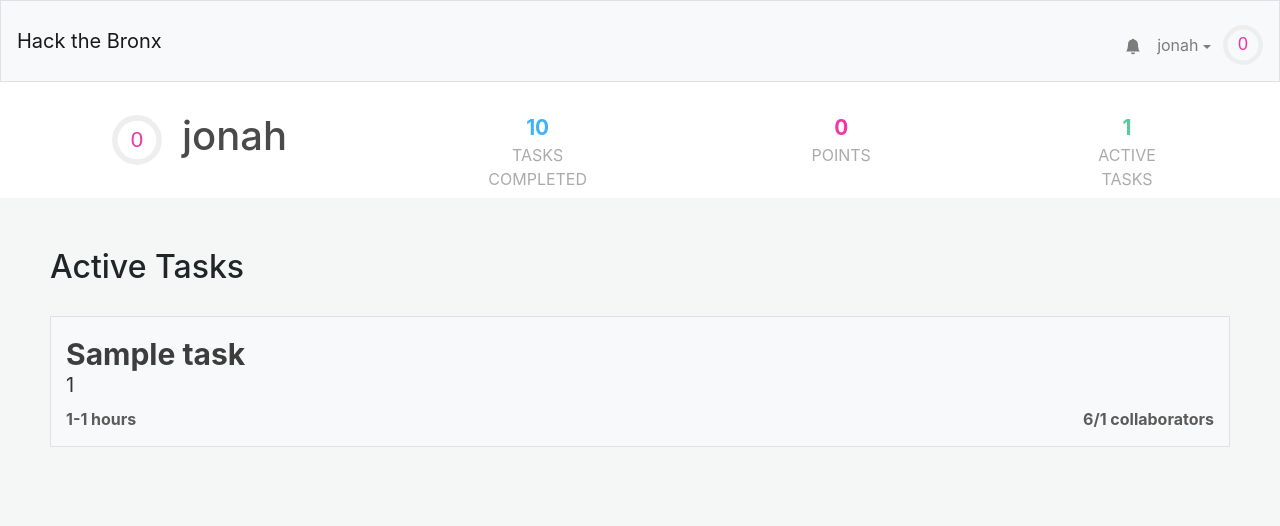
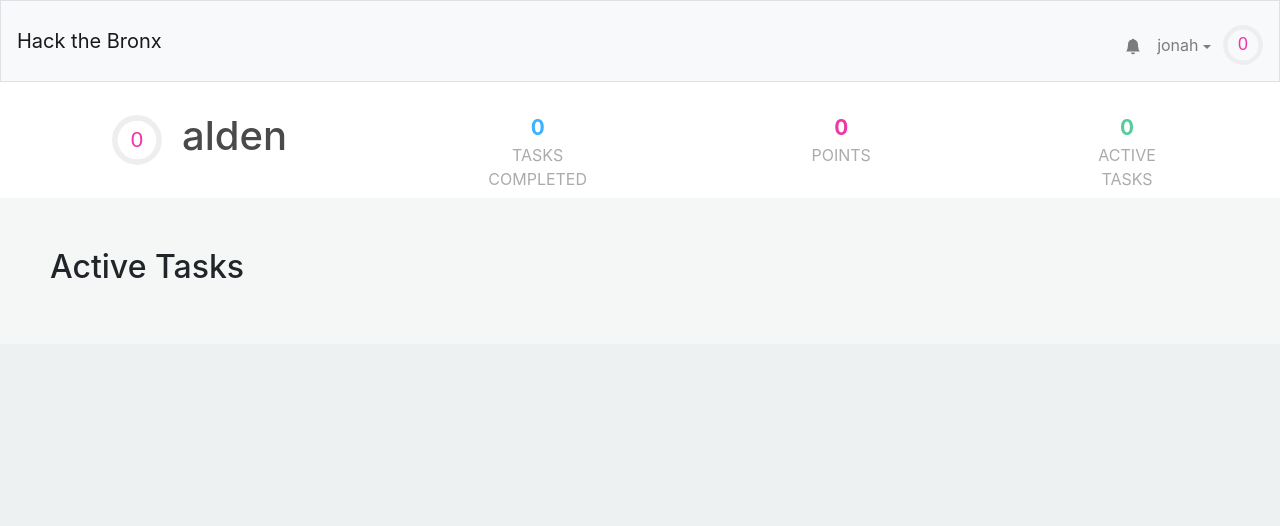
Before and after one commit to dragondoodler222/Opus, a Flask app: a page that uses templates/profile.html in a window 1280 px wide. Shown: the top 526 px of the page. Run offline with Flask 2, Linux system fonts and the light colour scheme; a user stored in the database is signed in; tables that the repository leaves empty hold one stand-in row (values such as "Sample post"); some libraries are stand-ins or nearby versions.

Commit message:
profile fixed

```diff
--- a/application.py
+++ b/application.py
@@ -7,7 +7,7 @@ from tempfile import mkdtemp
 from werkzeug.exceptions import default_exceptions, HTTPException, InternalServerError
 from werkzeug.security import check_password_hash, generate_password_hash
 
-from helpers import login_required, getuser
+from helpers import login_required, getuser, get_user_from_name
 
 # Configure application
 app = Flask(__name__)
@@ -45,18 +45,23 @@ def index():
 @app.route("/profile/<username>")
 @login_required
 def profile(username):
-    user=getuser(session, db)
-    tasks = db.execute("SELECT * FROM tasks WHERE creator = :id", id=session["user_id"])
+    user = getuser(session, db)
+    if user["username"] != username:
+        other_user = get_user_from_name(username, db)
+    else:
+        other_user = user
+    tasks = db.execute("SELECT * FROM tasks WHERE creator = :id", id=other_user["id"])
 
-    return render_template("profile.html",user=user,active_tasks=tasks,task_count=len(tasks), len=len)
 
-app.route("/notifications")
+    return render_template("profile.html",other_user=other_user,user=user,active_tasks=tasks,task_count=len(tasks), len=len)
+
+@app.route("/notifications")
 @login_required
 def notifications():
     user=getuser(session, db)
     tasks = db.execute("SELECT * FROM tasks WHERE creator = :id", id=session["user_id"])
 
-    return render_template("profile.html",user=user,active_tasks=tasks,task_count=len(tasks), len=len)
+    return render_template("notifications.html",user=user,active_tasks=tasks,task_count=len(tasks), len=len)
 
 
 @app.route("/search", methods=["GET", "POST"])
--- a/helpers.py
+++ b/helpers.py
@@ -32,3 +32,11 @@ def getuser(session, db):
     user["level-progress"] = (user['points']**.5%8)/(((user["level"]+1)*10)**2)
 
     return user
+
+def get_user_from_name(name, db):
+    user =  db.execute("SELECT * FROM users WHERE username = :name", name=name)[0]
+
+    user["level"]=int(user['points']**.5//10)
+    user["level-progress"] = (user['points']**.5%8)/(((user["level"]+1)*10)**2)
+
+    return user
--- a/templates/notifications.html
+++ b/templates/notifications.html
@@ -12,7 +12,7 @@
 
 {% block main %}
   <table>
-    <<!-- tr>
+    <!-- tr>
       <th>First Name</th>
       <th>Last Name</th>
       <th>Points</th>
--- a/templates/profile.html
+++ b/templates/profile.html
@@ -1,7 +1,7 @@
 {% extends "layout.html" %}
 
 {% block title %}
-    {{ session.user_name }}'s Profile
+    {{ other_user["username"] }}'s Profile
 {% endblock %}
 
 
@@ -28,19 +28,19 @@
 					    fill="none"
 					    stroke="#444";
 					    stroke-width="1";
-					    stroke-dasharray="{{ user["level-progress"] }}, 100";
+					    stroke-dasharray="{{ other_user["level-progress"] }}, 100";
 					  />
-					  <text x="18" y="22.8" class="level">{{user["level"]}}</text>
+					  <text x="18" y="22.8" class="level">{{other_user["level"]}}</text>
 					</svg>
 				</div>
-				<h1 class="profile-username">{{session.user_name}}</h1>
+				<h1 class="profile-username">{{other_user["username"]}}</h1>
 			</div>
 			<div class = "tasks-completed">
-				<span>10</span>
+				<span>{{ other_user["numcomplete"] }}</span>
 				<div>Tasks Completed</div>
 			</div>
 			<div class = "point-count">
-				<span>{{ user["points"] }}</span>
+				<span>{{ other_user["points"] }}</span>
 				<div>Points</div>
 			</div>
 			<div class = "active-tasks">
```
